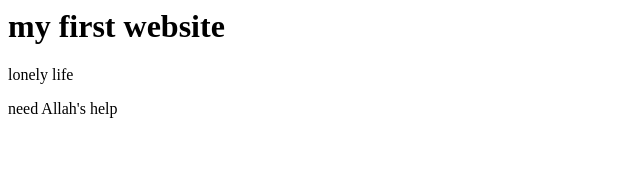
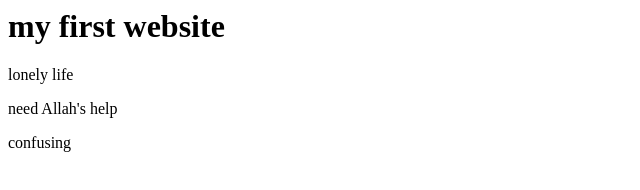
Before and after one commit to rakin-ahmed/my-first-website, a plain HTML site: page index.html in a window 1280 px wide. Shown: the full height of the page, 0-640 px from the left. Drawn offline with Linux system fonts and the light colour scheme.

Commit message:
text updated

```diff
--- a/index.html
+++ b/index.html
@@ -3,5 +3,6 @@
         <h1>my first website</h1>
         <p>lonely life</p>
         <p>need Allah's help</p>
+        <p>confusing</p>
     </body>
 </html>
```
